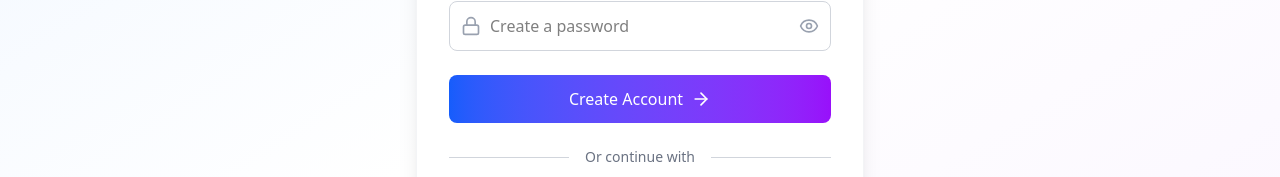
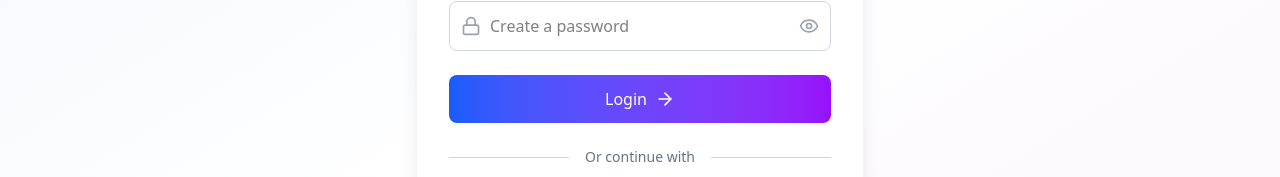
Before and after one commit to Bharti277/kart, a React (Vite) app: page /login in a window 1280 px wide. Shown: the part 442-619 px from the top of the page. Built offline with nearby package versions, Linux system fonts and the light colour scheme.

Commit message:
switched to flipkart

```diff
--- a/src/App.jsx
+++ b/src/App.jsx
@@ -1,6 +1,6 @@
 import { BrowserRouter, Route, Routes } from "react-router-dom";
 import "./App.css";
-import Counter from "./components/Counter";
+import Home from "./components/Home";
 import Signup from "./components/signup/Signup";
 import Login from "./components/Login/Login";
 import { useSelector } from "react-redux";
@@ -15,7 +15,7 @@ function App() {
       <BrowserRouter>
         <Navbar />
         <Routes>
-          <Route path="/" element={<Counter />} />
+          <Route path="/" element={<Home />} />
           <Route path="/signup" element={<Signup />} />
           <Route path="/login" element={<Login />} />
         </Routes>
--- a/src/components/Login/Login.jsx
+++ b/src/components/Login/Login.jsx
@@ -24,9 +24,15 @@ const Login = () => {
     e.preventDefault();
     const user = await AuthService.login(formData);
     dispatch(loginAction(user));
+    setFormData({
+      email: "",
+      password: "",
+    });
     console.log("Form submitted:", formData);
     // Handle form submission logic here
   };
+
+  console.log(formData, "formData");
 
   return (
     <div className="min-h-screen bg-gradient-to-br from-blue-50 via-white to-purple-50 flex items-center justify-center p-4">
@@ -99,7 +105,7 @@ const Login = () => {
               onClick={handleSubmit}
               className="w-full bg-gradient-to-r from-blue-600 to-purple-600 text-white py-3 px-4 rounded-lg font-medium hover:from-blue-700 hover:to-purple-700 focus:ring-4 focus:ring-blue-200 transition-all duration-200 flex items-center justify-center space-x-2 group"
             >
-              <span>Create Account</span>
+              <span>Login</span>
               <ArrowRight className="w-5 h-5 group-hover:translate-x-1 transition-transform" />
             </button>
           </div>
```
Also changed, not shown: src/components/Home.jsx (renamed from src/components/Counter.jsx).
